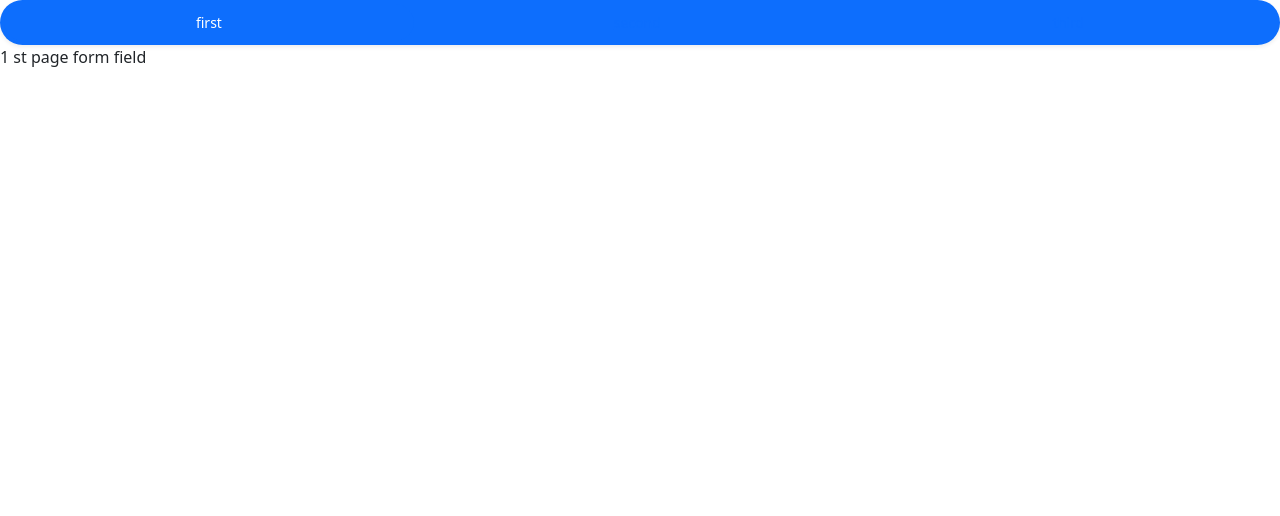
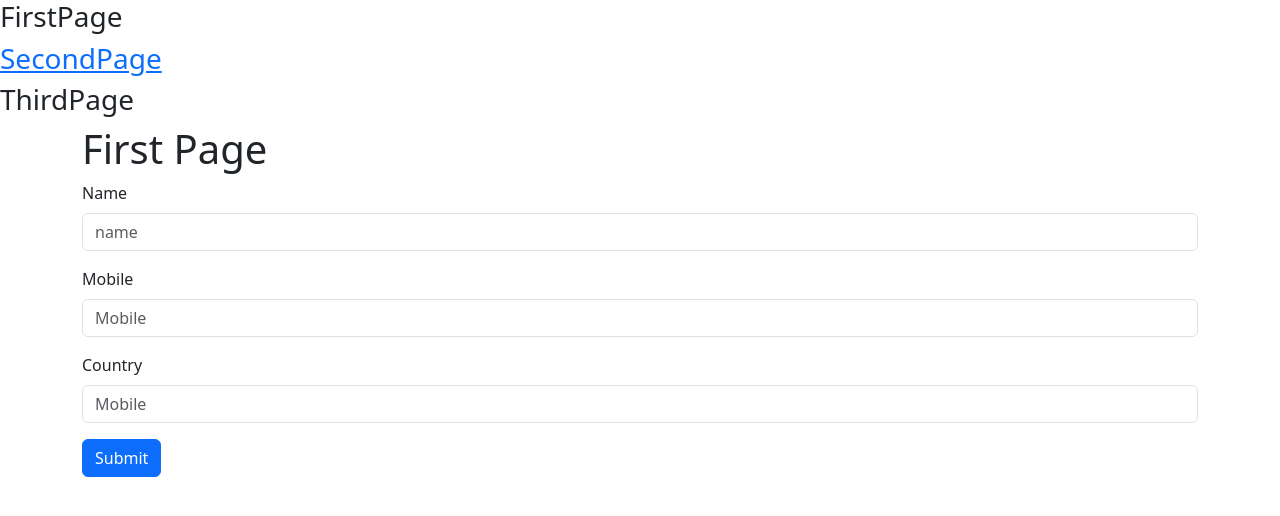
Before and after one commit to thirumalacpl/user_registration, a React (Create React App) app: page / in a window 1280 px wide. Shown: the top 516 px of the page. Built offline with nearby package versions, Linux system fonts and the light colour scheme.

Commit message:
firstPage

```diff
--- a/src/App.js
+++ b/src/App.js
@@ -9,7 +9,10 @@ import "bootstrap/dist/js/bootstrap.bundle.min";
 function App() {
   return (
     <div>
-      <ul
+      <h3>FirstPage</h3>
+      <Link to="/secondPage"><h3>SecondPage</h3></Link>
+      <h3>ThirdPage</h3>
+      {/* <ul
         className="nav nav-pills nav-fill gap-2 p-1 small bg-primary rounded-5 shadow-sm"
         id="pillNav2"
         role="tablist"
@@ -50,7 +53,7 @@ function App() {
             third
           </button>
         </li>
-      </ul>
+      </ul> */}
 
       <AppRoutes />
     </div>
--- a/src/Pages/Home.js
+++ b/src/Pages/Home.js
@@ -1,12 +1,33 @@
 import React from "react";
 
 const Home = () => {
-  return <div>1 st page
 
-    form field
+  const handleSubmit = () => {
+    console.log("handle submit")
+  }
 
 
-
+  return <div>
+    <div class="container">
+      <h1>First Page</h1>
+      <div class="row">
+        <div class="col">
+          <div class="mb-3">
+            <label for="exampleFormControlInput1" class="form-label">Name</label>
+            <input type="email" class="form-control" id="name" placeholder="name"></input>
+          </div>
+          <div class="mb-3">
+            <label for="exampleFormControlInput1" class="form-label">Mobile</label>
+            <input type="email" class="form-control" id="name" placeholder="Mobile"></input>
+          </div>
+          <div class="mb-3">
+            <label for="exampleFormControlInput1" class="form-label">Country</label>
+            <input type="email" class="form-control" id="name" placeholder="Mobile"></input>
+          </div>
+          <button type="button" class="btn btn-primary center" onClick={handleSubmit}>Submit</button>
+        </div>
+      </div>
+    </div>
   </div>;
 };
 
```
Also changed, not shown: 1 other file (tests, documents, lock files or other folders).
